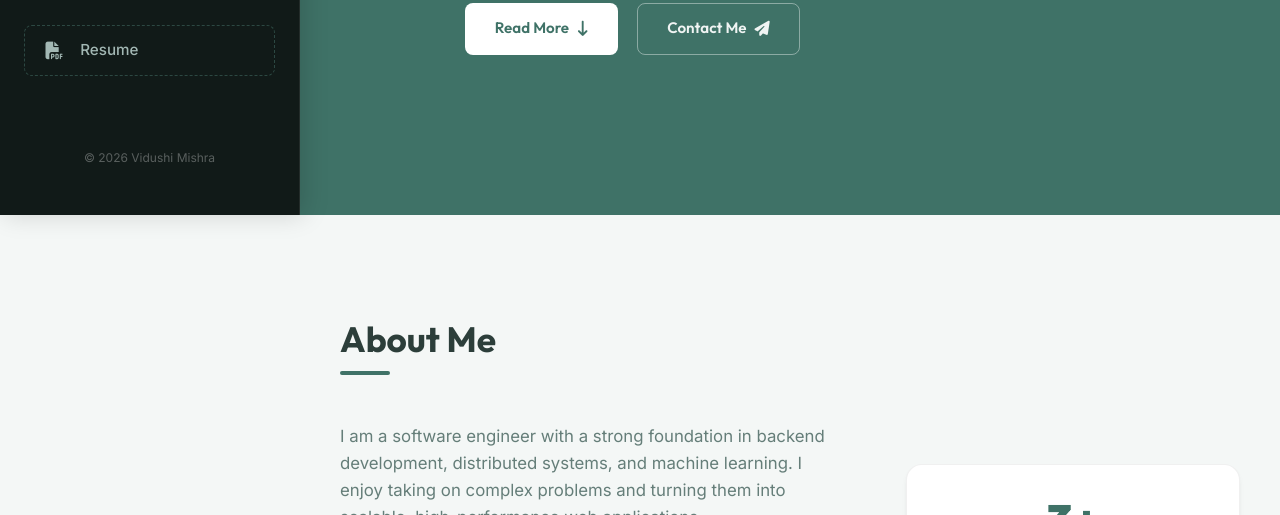
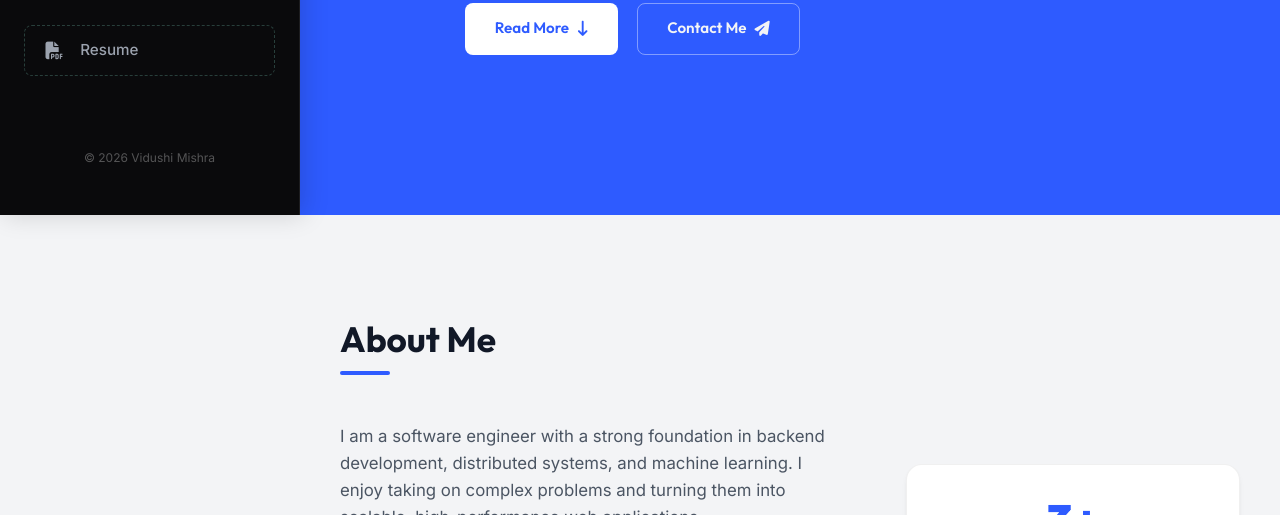
Before and after one commit to vidushi6011/portfolio-website, a website built with Vite: page index.html in a window 1280 px wide. Shown: the part 585-1100 px from the top of the page. Built offline with nearby package versions, Linux system fonts and the light colour scheme.

Commit message:
Update website color palette to royal blue and black

```diff
--- a/style.css
+++ b/style.css
@@ -3,23 +3,23 @@
    ========================================== */
 :root {
   /* Color Palette */
-  --primary: #3f7267;
-  --primary-light: #568e82;
-  --primary-dark: #294e46;
-  --accent: #e2ab5b;
+  --primary: #2E5BFF;        /* Royal Blue */
+  --primary-light: #547BFF;  /* Lighter Royal Blue */
+  --primary-dark: #1E3BB3;   /* Dark Royal Blue */
+  --accent: #F59E0B;         /* Amber/Gold Accent */
 
-  --dark-base: #111a18;
-  --dark-surface: #182522;
+  --dark-base: #0A0A0C;      /* Deep Black */
+  --dark-surface: #121216;   /* Dark Gray/Black Surface */
   --dark-border: rgba(255, 255, 255, 0.08);
 
-  --light-base: #f4f7f6;
+  --light-base: #F3F4F6;     /* Light gray background */
   --light-surface: #ffffff;
   --light-border: rgba(0, 0, 0, 0.06);
 
-  --text-dark-primary: #f0f4f3;
-  --text-dark-secondary: #a3b8b4;
-  --text-light-primary: #2c3e3a;
-  --text-light-secondary: #657e79;
+  --text-dark-primary: #F3F4F6;
+  --text-dark-secondary: #9CA3AF;
+  --text-light-primary: #111827;
+  --text-light-secondary: #4B5563;
 
   /* Layout & Animation variables */
   --sidebar-width: 300px;
```
